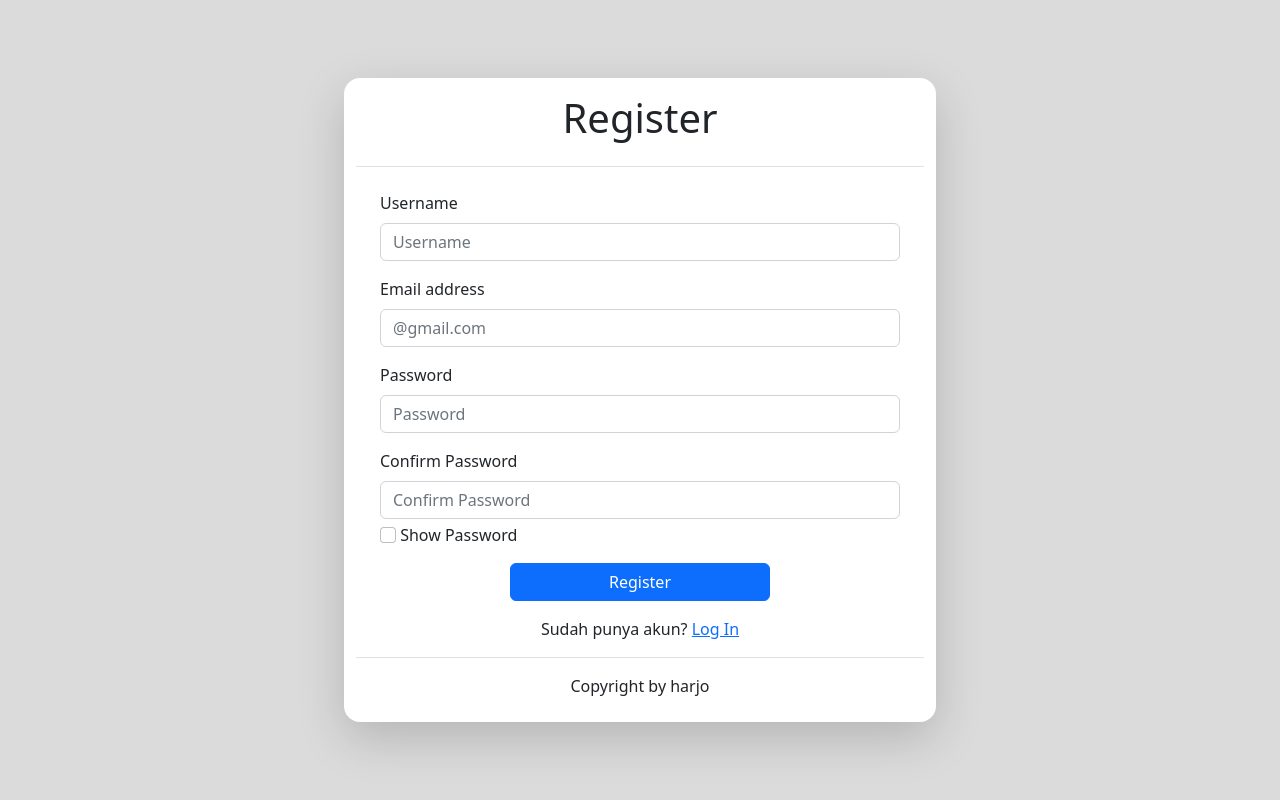
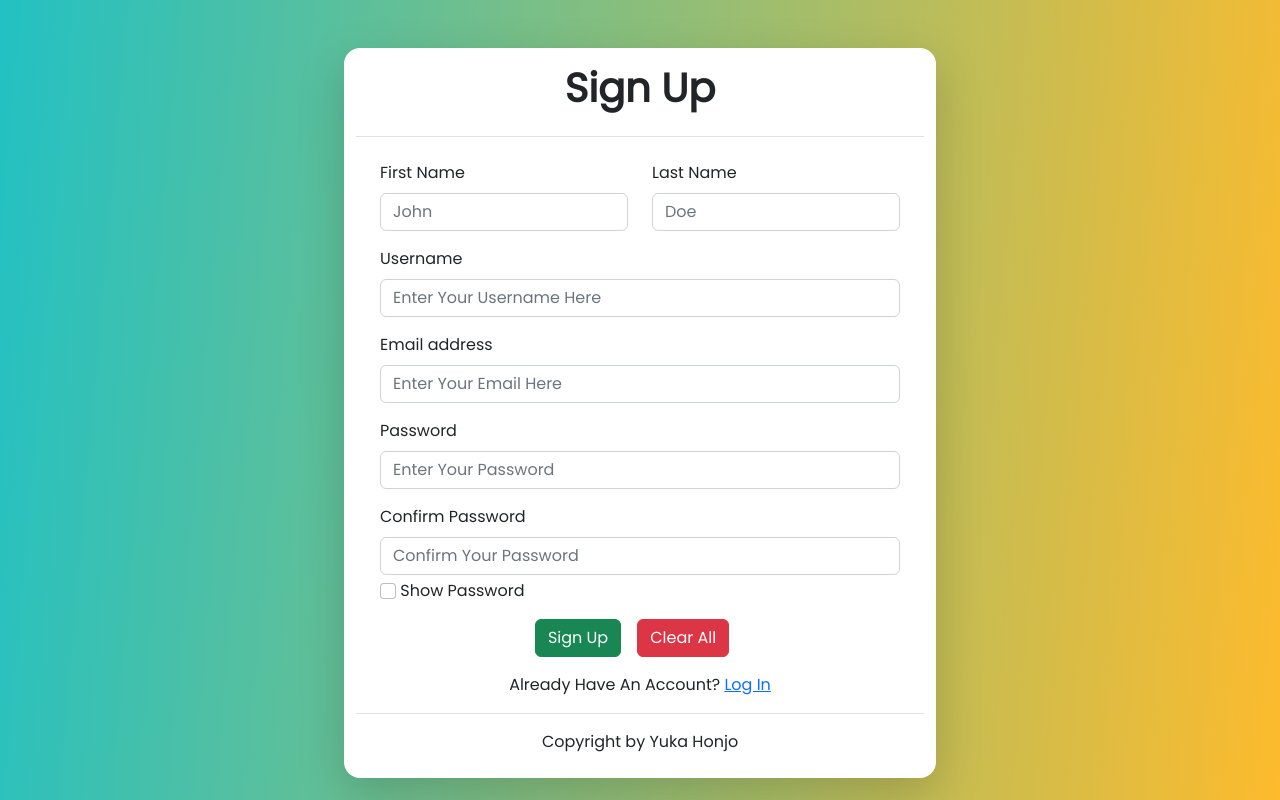
Before and after one commit to atheo810/simple-crud-native, a PHP site: page /register.php in a window 1280 px wide. Run offline with PHP 8.4, Linux system fonts and the light colour scheme.

Commit message:
register, header

```diff
--- a/component/header.php
+++ b/component/header.php
@@ -9,6 +9,7 @@
     <meta name="viewport" content="width=device-width, initial-scale=1.0">
     <link rel="stylesheet" href="../bootstrap/css/bootstrap.min.css">
     <title><?= ucwords(substr(basename($_SERVER['PHP_SELF']), 0, -4)); ?></title>
+    <link href='https://fonts.googleapis.com/css?family=Poppins' rel='stylesheet'>
 
 </head>
 
--- a/register.php
+++ b/register.php
@@ -1,10 +1,17 @@
 <?php include './component/header.php'; ?>
+<style>
+ body {
+    background: rgb(34,193,195);
+    background: linear-gradient(95deg, rgba(34,193,195,1) 0%, rgba(253,187,45,1) 100%);
+    font-family: 'Poppins';
+ }
 
+</style>
 <div class="container-fluid">
-    <div class="row d-flex justify-content-center align-items-center h-100 p-5 vh-100" style="background-color: rgb(219,219,219);">
+    <div class="row d-flex justify-content-center align-items-center h-100 p-5 vh-100">
         <div class="col-lg-6 col-md-8 col-sm-10 col-10 border-dark rounded-4 bg-white shadow-lg">
             <div class="border-bottom">
-                <h1 class="text-center py-3"> Register </h1>
+                <h1 class="text-center py-3"><b> Sign Up    </b></h1>
             </div>
             <br>
             <form action="post">
@@ -12,26 +19,38 @@
                 <!-- Bagian Input data -->
                 <div class="mx-3 mx-4">
                     <div class="mb-3">
-                        <label for="username" class="form-label">Username</label>
-                        <input type="text" class="form-control" id="username" name="username" placeholder="Username" required>
+                        <div class="row">
+                            <div class="col">
+                                <label class="form-label" for="fname">First Name</label>
+                                <input type="text" id="fname" name="fname" class="form-control" placeholder="John" aria-label="First name">
+                            </div>
+                            <div class="col">
+                                <label for="lname" class="form-label">Last Name</label>
+                                <input type="text" name="Lname" class="form-control" placeholder="Doe" aria-label="Last name">
+                            </div>
+                            </div>
+                    </div>
+                    <div class="mb-3">
+                        <label for="username" class="form-label">Username </label>
+                        <input type="text" class="form-control" id="username" name="username" placeholder="Enter Your Username Here" required>
                     </div>
 
                     <div class="mb-3">
                         <label for="email" class="form-label">Email address</label>
-                        <input type="email" class="form-control" id="email" name="email" placeholder="@gmail.com" required>
+                        <input type="email" class="form-control" id="email" name="email" placeholder="Enter Your Email Here " required>
                     </div>
 
                     <div class="mb-3">
                         <label for="password" class="form-label">Password</label>
-                        <input type="password" name="password" id="password" class="form-control" placeholder="Password" required>
+                        <input type="password" name="password" id="password" class="form-control" placeholder="Enter Your Password" required>
                     </div>
 
                     <div class="mb-2">
                         <label for="confirm_password" class="form-label">Confirm Password</label>
-                        <input type="password" class="form-control" id="confirm_password" name="confirm_password" placeholder="Confirm Password" required>
+                        <input type="password" class="form-control" id="confirm_password" name="confirm_password" placeholder="Confirm Your Password" required>
 
                         <input class="form-check-input mt-2" onclick="showPassword()" type="checkbox" id="showpass">
-                        <label class="form-check-label mt-1" for="exampleCheckbox"> Show Password </label>
+                        <label class="form-check-label mt-1" for="showpass"> Show Password </label>
                         <script>let pass = document.getElementById('password');
                                 let conPass = document.getElementById('confirm_password')
                         function showPassword(){
@@ -49,15 +68,16 @@
 
                     <!-- Tombol register -->
                     <div class="d-flex justify-content-center mt-3">
-                        <button type="submit" class="btn btn-primary w-50">Register</button>
+                        <button type="submit" class="btn btn-success w-20">Sign Up</button>
+                        <button type="reset" class="btn btn-danger mx-3 w-20">Clear All</button>
                     </div>
 
                 </div>
                 <div class="align-items-center">
-                    <p class="text-center mt-3"> Sudah punya akun? <a href="Log-In.html">Log In</a> </p>
+                    <p class="text-center mt-3"> Already Have An Account? <a href="Log-In.html">Log In</a> </p>
                 </div>
                 <div class="border-top">
-                    <p class="text-center mt-2 py-2"> Copyright by harjo </p>
+                    <p class="text-center mt-2 py-2"> Copyright by Yuka Honjo </p>
                 </div>
             </form>
         </div>
```
